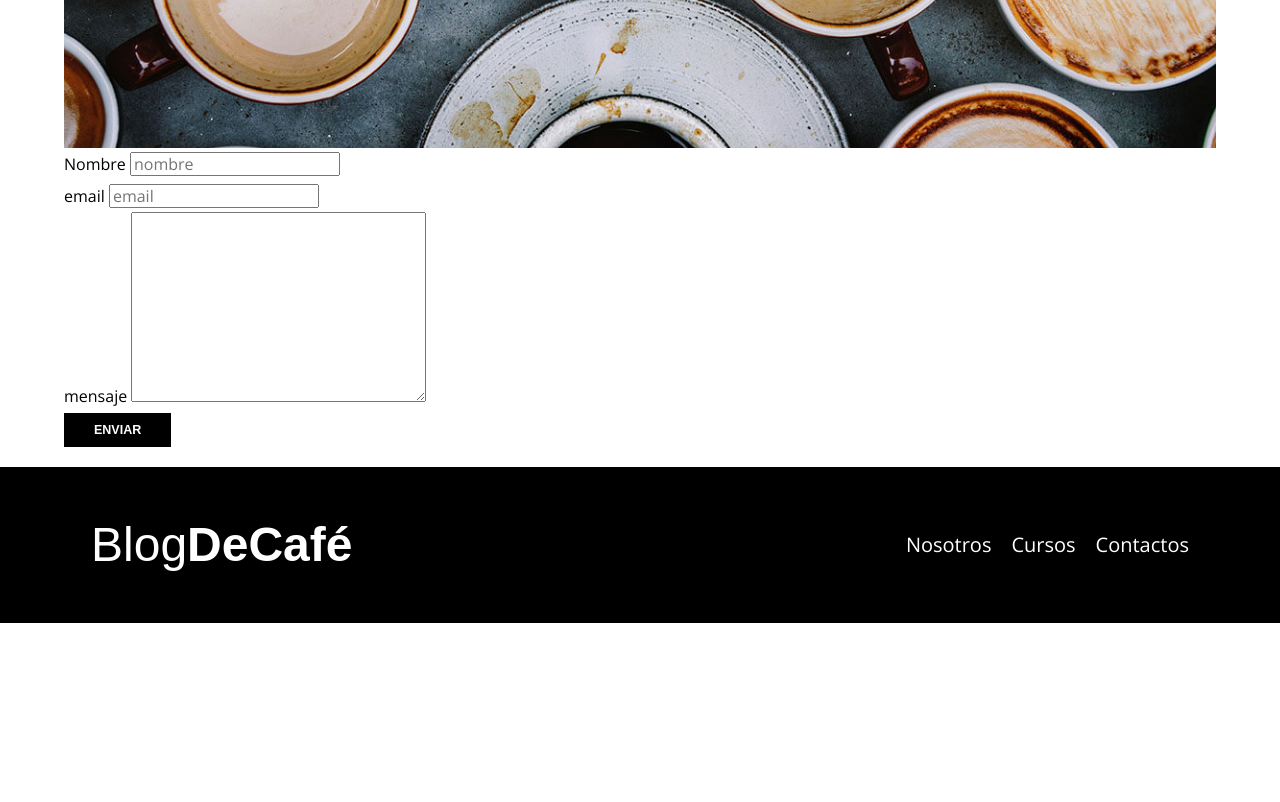
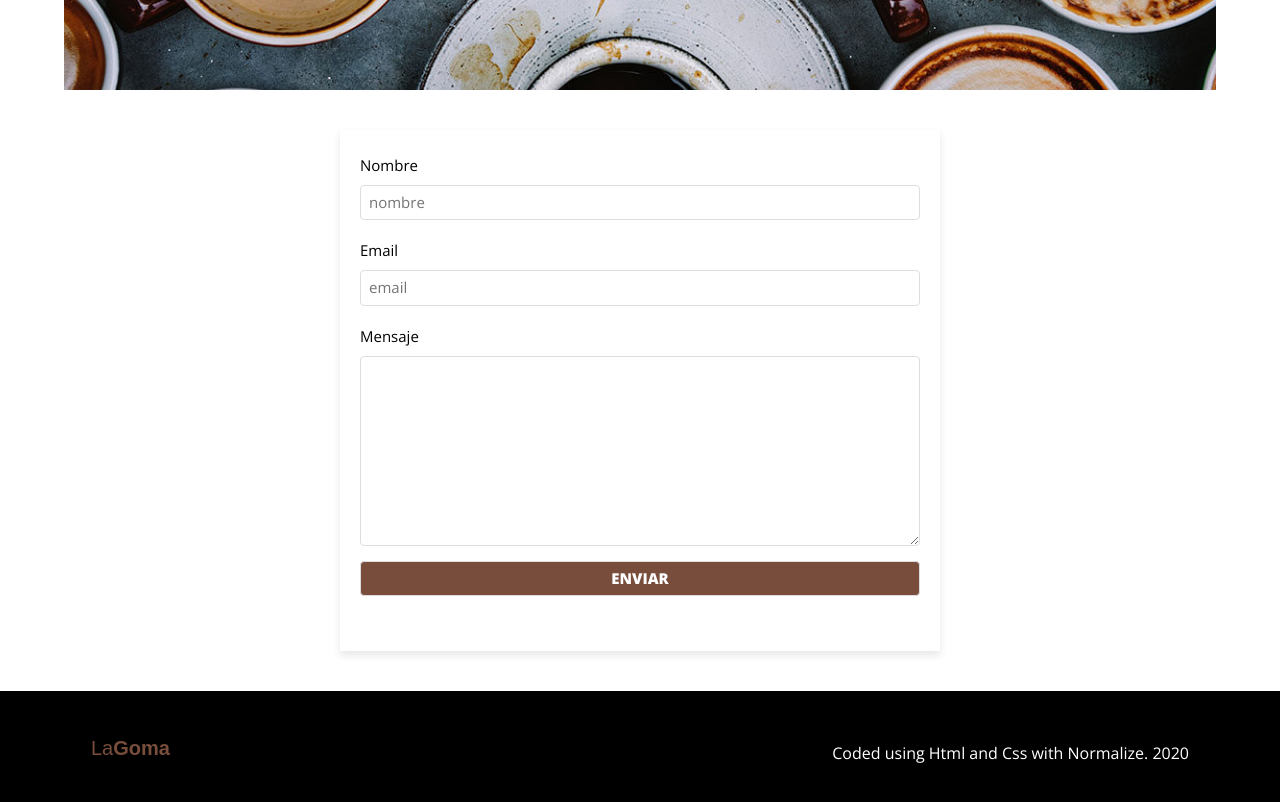
Before and after one commit to dngea/Website-danielgea, a plain HTML site: page webprojects_pages/coffe_udemy/contacto.html in a window 1280 px wide. Shown: the part 860-1662 px from the top of the page. Before the commit the page ends 1483 px from the top, so only its background shows below. Drawn offline with nearby package versions, Linux system fonts and the light colour scheme.

Commit message:
17.01.2025

```diff
--- a/webprojects_pages/coffe_udemy/contacto.html
+++ b/webprojects_pages/coffe_udemy/contacto.html
@@ -47,12 +47,12 @@
             </div>
 
             <div class="campo">
-                <label for="email">email</label>
+                <label for="email">Email</label>
                 <input type="email" placeholder="email" id="email">
             </div>
 
             <div class="campo">
-                <label for="mensaje">mensaje</label>
+                <label for="mensaje">Mensaje</label>
                 <textarea name="" id="" cols="30" rows="10" id="mensaje"></textarea>
             </div>
 
@@ -66,15 +66,13 @@
         <div class="container">
             <div class="bar">
                 <a href="index.html" class="logo">
-                    <h1 class="logo__name no-margin center-text">Blog<span class="logo__name--bold">DeCafé</span></h1>
+                    <h1 class="logo__name no-margin center-text">La<span class="logo__name--bold">Goma</span></h1>
                 </a>
 
                 <nav class="navigation">
-                    <a href="nosotros.html" class="navigation__link">Nosotros</a>
-                    <a href="cursos.html" class="navigation__link">Cursos</a>
-                    <a href="contacto.html" class="navigation__link">Contactos</a>
+                    <p style="color: white;">Coded using Html and Css with Normalize. 2020</p>
                 </nav>
-            </div> <!--.bar-->
+            </div>
         </div>
     </footer>
 
--- a/webprojects_pages/coffe_udemy/style.css
+++ b/webprojects_pages/coffe_udemy/style.css
@@ -37,6 +37,8 @@ body{
     max-width: 120rem;
     width: 90%;
     margin: 0 auto;
+    position: relative;
+    z-index: 2;
 }
 a{
     text-decoration: none;
@@ -88,16 +90,31 @@ img{
 
 /* HEADER */
 .header{
-    background-image: url(img/banner.jpg);
+    background-image: url(img/laGoma.jpg);
     height: 60vh;
     background-size: cover;
     background-repeat: no-repeat;
     background-position: center center;
+    position: relative;
+
+}
+.header::after{
+    content: "";
+    position: absolute;
+    top:0;
+    left: 0;
+    right: 0;
+    bottom: 0;
+    background-color: #000;
+    opacity: 0.7;
+    z-index: 1;
 }
 .header__text{
+    position: relative;
     text-align: center;
     color: var(--white);
     margin-top: 2rem;
+    z-index: 2;
 }
 @media (min-width: 768px) {
    .header__text{
@@ -109,6 +126,7 @@ img{
     display: flex;
     flex-direction: column;
     align-items: center;
+    position: relative;
 }
 @media (min-width: 768px) {
    .bar{
@@ -291,3 +309,80 @@ img{
     height: 40rem;
     background-size: cover;
 }
+
+
+/* Center the heading text */
+.center-text {
+    text-align: center;
+    font-family: var(--fontPrimary);
+    font-size: 2rem;
+    color: var(--colorPrimary);
+    margin-bottom: 1rem;
+}
+
+/* Background for the contact section */ */
+.contacto-bg {
+    background-color: var(--colorPrimary);
+    height: 10rem;
+    width: 100%;
+    margin-bottom: 2rem;
+}
+
+/* Form styling */
+.formulario {
+    max-width: 60rem;
+    margin: 4rem auto;
+    padding: 2rem;
+    background-color: var(--white);
+    box-shadow: 0 4px 8px rgba(0, 0, 0, 0.1);
+    border-radius: 0px;
+}
+
+/* Form fields */
+.campo {
+    display: flex;
+    flex-direction: column;
+    margin-bottom: 1.5rem;
+}
+
+.campo label {
+    font-size: 1.5rem;
+    color: var(--black);
+    margin-bottom: 0.5rem;
+}
+
+.campo input,
+.campo textarea {
+    padding: 0.8rem;
+    font-size: 1.5rem;
+    border: 1px solid #ddd;
+    border-radius: 4px;
+    font-family: var(--fontSecundary);
+}
+
+.campo input:focus,
+.campo textarea:focus {
+    outline: none;
+    border-color: var(--colorPrimary);
+    box-shadow: 0 0 4px rgba(120, 77, 60, 0.5);
+}
+
+/* Submit button */
+.button {
+    padding: 0.8rem 1.2rem;
+    font-size: 1rem;
+    font-family: var(--fontPrimary);
+    border: none;
+    border-radius: 4px;
+    cursor: pointer;
+    transition: background-color 0.3s ease;
+}
+
+.button--primary {
+    background-color: var(--colorPrimary);
+    color: var(--white);
+}
+
+.button--primary:hover {
+    background-color: #623d31; /* Slightly darker shade */
+}
```
Also changed, not shown: webprojects_pages/coffe_udemy/coffee_home.html (+9 -11 lines), webprojects_pages/coffe_udemy/cursos.html (+3 -5 lines), webprojects_pages/coffe_udemy/entrada-blog.html (+3 -5 lines), webprojects_pages/coffe_udemy/nosotros.html (+3 -5 lines), webprojects_pages/coffe_udemy/img/laGoma.jpg (added).
